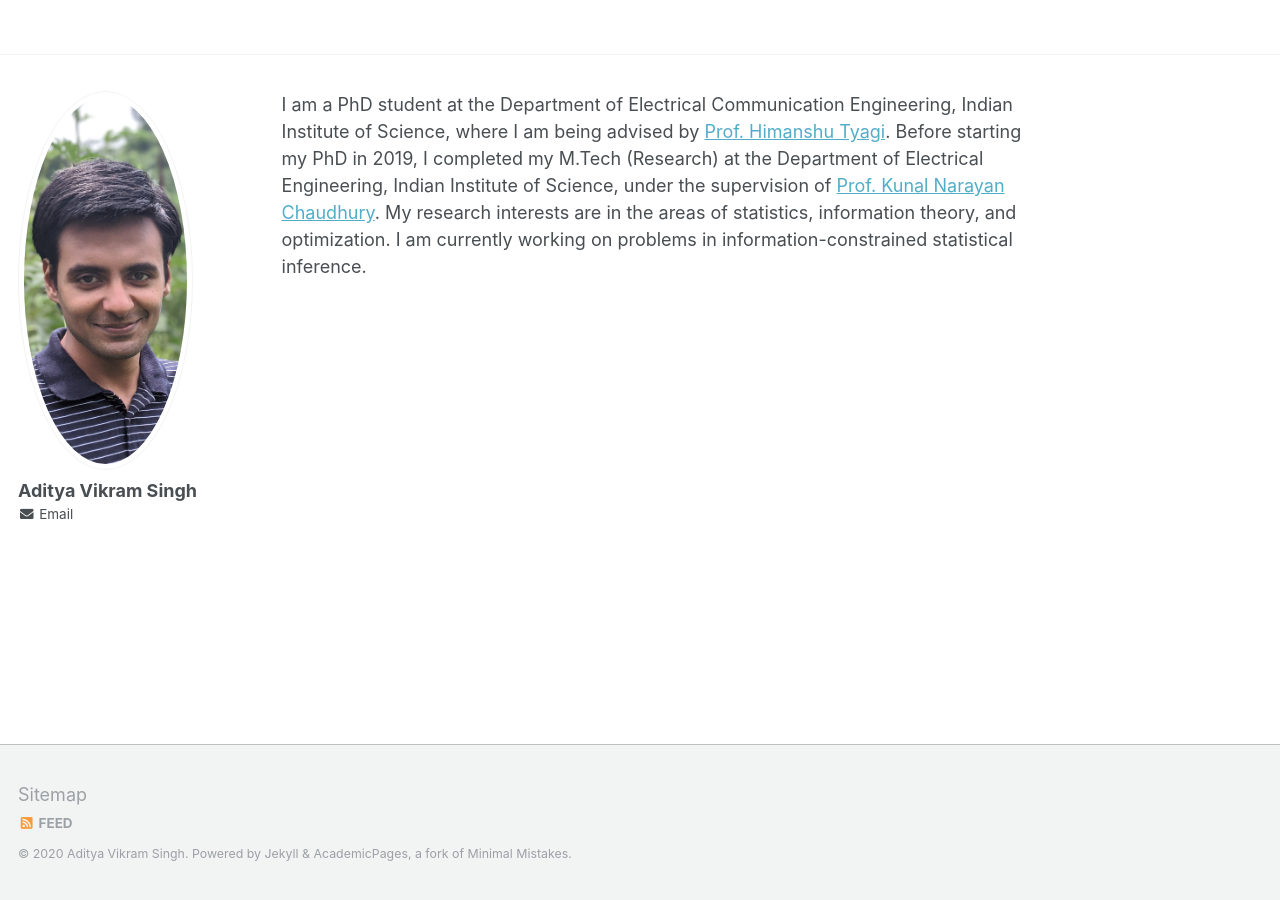
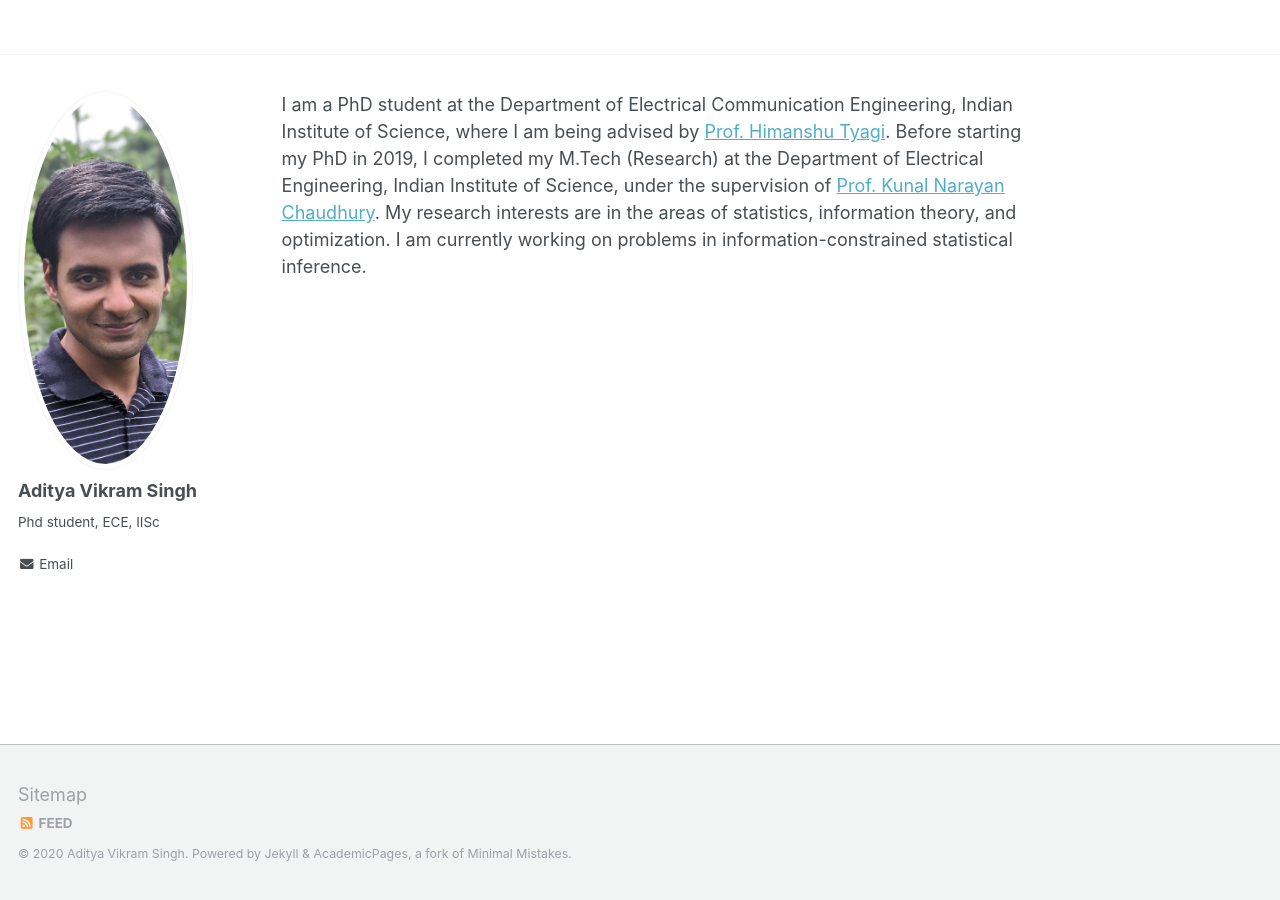
Before and after one commit to aditya-vs/aditya-vs.github.io, a Jekyll site: the page built from _pages/about.md, in a window 1280 px wide. Built offline with Jekyll 4.4.1, drawn with Linux system fonts in a browser that asks for light colours.

Commit message:
Update _config.yml

```diff
--- a/_config.yml
+++ b/_config.yml
@@ -82,7 +82,7 @@ analytics:
 author:
   name             : "Aditya Vikram Singh"
   avatar           : "mypic.jpg"
-  bio              :
+  bio              : "Phd student, ECE, IISc"
   location         :
   employer         :
   pubmed           : #"https://www.ncbi.nlm.nih.gov/pubmed/?term=john+snow"
```
